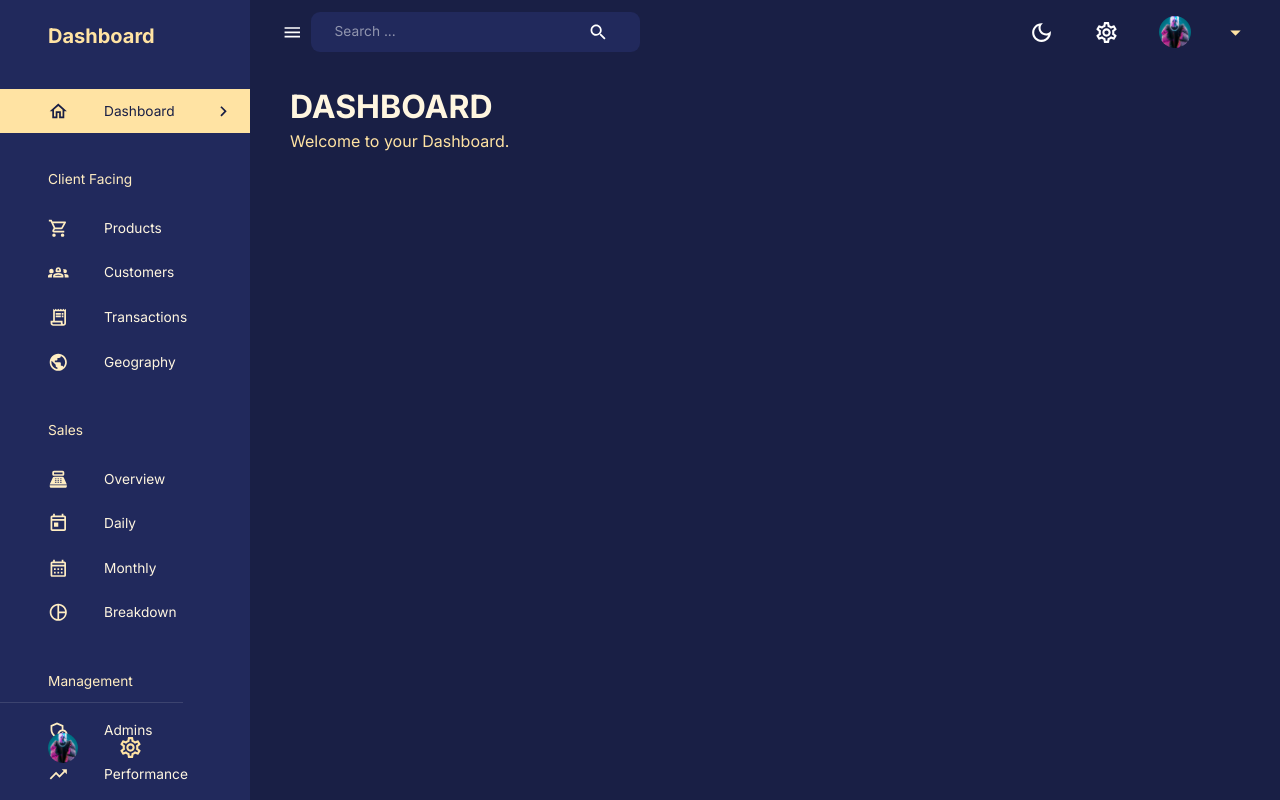
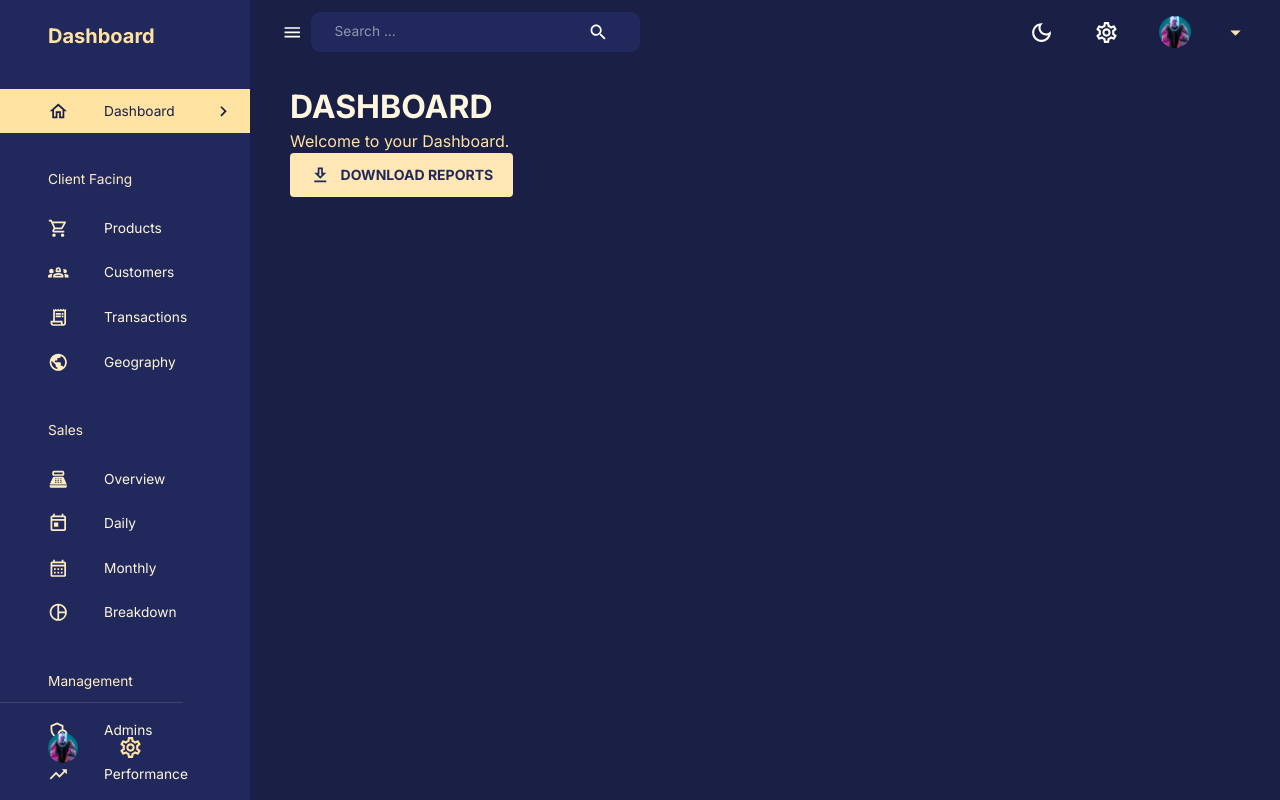
Before and after one commit to YooZiiX/AdminDashboard, a React (Create React App) app in the folder client/: page /dashboard in a window 1280 px wide. Built offline with nearby package versions, Linux system fonts and the light colour scheme; no server answers.

Commit message:
add DL button

```diff
--- a/client/src/scenes/Dashboard/index.jsx
+++ b/client/src/scenes/Dashboard/index.jsx
@@ -60,7 +60,20 @@ const Dashboard = () => {
   return (
     <Box m="1.5rem 2.5rem">
       <Header title="Dashboard" subtitle="Welcome to your Dashboard." />
-      <Box></Box>
+      <Box>
+        <Button
+          sx={{
+            backgroundColor: theme.palette.secondary.light,
+            color: theme.palette.background.alt,
+            fontSize: "14px",
+            fontWeight: "bold",
+            padding: "10px 20px",
+          }}
+        >
+          <DownloadOutlined sx={{ mr: "10px" }} />
+          Download Reports
+        </Button>
+      </Box>
     </Box>
   );
 };
```
